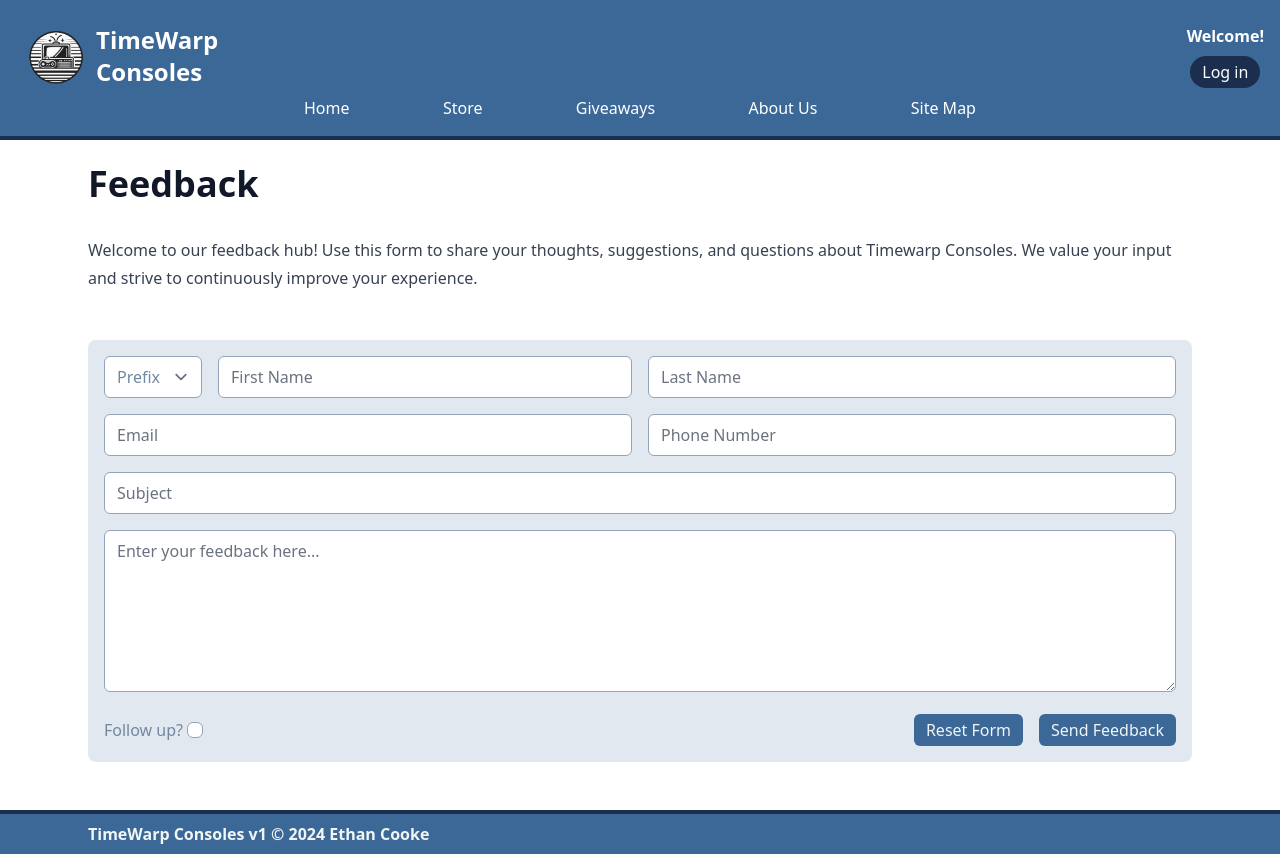
After one commit to ethan-cooke/awd-proj, a PHP site: page /pages/feedback.php in a window 1280 px wide. The commit adds this page. Run offline with PHP 8.4, Linux system fonts and the light colour scheme; some libraries are stand-ins or nearby versions.

Commit message:
finished front end of feedback form

```diff
--- a/src/common/navlinks.html
+++ b/src/common/navlinks.html
@@ -17,7 +17,7 @@
   <div class="dropdown">
     <a href="pages/vision.php">Vision and Mission</a>
     <a href="pages/locations.php">Locations</a>
-    <a title="Not Yet Implemented" href="pages/sorry.php">Feedback Form</a>
+    <a href="pages/feedback.php">Feedback Form</a>
   </div>
 </div>
 <a href="pages/site_map.php">Site Map</a>
--- a/src/css/output.css
+++ b/src/css/output.css
@@ -1249,24 +1249,21 @@ select {
   bottom: 0px;
 }
 
-.left-0 {
-  left: 0px;
-}
-
-.bottom-4 {
-  bottom: 1rem;
+.bottom-3 {
+  bottom: 0.75rem;
 }
 
 .left-4 {
   left: 1rem;
 }
 
-.bottom-3 {
-  bottom: 0.75rem;
-}
-
 .m-0 {
   margin: 0px;
+}
+
+.my-6 {
+  margin-top: 1.5rem;
+  margin-bottom: 1.5rem;
 }
 
 .mb-3 {
@@ -1342,6 +1339,10 @@ select {
   max-width: 36rem;
 }
 
+.flex-1 {
+  flex: 1 1 0%;
+}
+
 .flex-grow {
   flex-grow: 1;
 }
@@ -1388,6 +1389,10 @@ select {
   gap: 1.5rem;
 }
 
+.self-auto {
+  align-self: auto;
+}
+
 .overflow-hidden {
   overflow: hidden;
 }
@@ -1428,6 +1433,11 @@ select {
 .border-tblue3 {
   --tw-border-opacity: 1;
   border-color: rgb(27 46 78 / var(--tw-border-opacity));
+}
+
+.border-slate-400 {
+  --tw-border-opacity: 1;
+  border-color: rgb(148 163 184 / var(--tw-border-opacity));
 }
 
 .bg-slate-200 {
@@ -2157,6 +2167,30 @@ select {
   color: rgb(240 245 246 / var(--tw-text-opacity));
 }
 
+.form-field {
+  align-self: flex-start;
+  border-radius: 0.375rem;
+  --tw-border-opacity: 1;
+  border-color: rgb(148 163 184 / var(--tw-border-opacity));
+}
+
+.form-control:is(.form-validated) :is(input, textarea, select):invalid {
+  --tw-border-opacity: 1;
+  border-color: rgb(220 38 38 / var(--tw-border-opacity));
+  --tw-ring-opacity: 1;
+  --tw-ring-color: rgb(220 38 38 / var(--tw-ring-opacity));
+}
+
+.form-error {
+  display: none;
+  --tw-text-opacity: 1;
+  color: rgb(220 38 38 / var(--tw-text-opacity));
+}
+
+.form-control:is(.form-validated) :is(input, textarea, select):invalid + .form-error {
+  display: block;
+}
+
 @media (min-width: 768px) {
   .md\:flex {
     display: flex;
--- /dev/null
+++ b/src/pages/feedback.php
@@ -0,0 +1,74 @@
+<!DOCTYPE html>
+<html lang="en">
+<?php include('../common/head.php'); ?>
+<body>
+  <div class="flex flex-col w-full min-h-screen">
+    <?php include('../common/navbar.php'); ?>
+    <div class="flex justify-center flex-grow">
+      <div class="flex flex-col w-full max-w-6xl gap-6 text-tgray p-6">
+        <div class="prose max-w-none">
+          <h1>Feedback</h1>
+          <p>
+            Welcome to our feedback hub! Use this form to share your thoughts,
+            suggestions, and questions about Timewarp Consoles. We value your input and
+            strive to continuously improve your experience.
+          </p>
+        </div>
+        <form class="form-control flex flex-col w-full bg-slate-200 rounded-lg my-6 p-4 gap-4" action="scripts/formFeedback.php" method="post" novalidate>
+          <div class="flex flex-col md:flex-row w-full gap-4">
+            <div class="flex flex-1 gap-4">
+              <select class="form-field" name="salutation" required>
+                <option value="" selected disabled hidden>
+                  Prefix
+                </option>
+                <option value="Mrs.">Mrs.</option>
+                <option value="Ms.">Ms.</option>
+                <option value="Mr.">Mr.</option>
+                <option value="Dr.">Dr.</option>
+              </select>
+              <div class="flex-col w-full">
+                <input class="form-field w-full" type="text" name="firstName" required pattern="^[A-Z][A-Za-z '-]*$" placeholder="First Name">
+                <span class="form-error">Please input a valid first name</span>
+              </div>
+            </div>
+            <div class="flex-col flex-1">
+              <input class="form-field w-full" type="text" name="lastName" required pattern="^[A-Z][A-Za-z '-]*$" placeholder="Last Name">
+              <span class="form-error">Please input a valid last name</span>
+            </div>
+          </div>
+          <div class="flex flex-col md:flex-row w-full gap-4">
+            <div class="flex-col flex-1">
+              <input class="form-field w-full" type="text" name="email" required pattern="^\w+([.-]?\w+)*@\w+([.-]?\w+)*(\.\w{2,3})$" placeholder="Email">
+              <span class="form-error">Please input a valid email</span>
+            </div>
+            <div class="flex-col flex-1">
+              <input class="form-field w-full" type="text" name="phone" pattern="^(\d{3}-)?\d{3}-\d{4}$" placeholder="Phone Number">
+              <span class="form-error">Please input a valid phone number</span>
+            </div>
+          </div>
+          <div class="flex-col">
+            <input class="form-field w-full" type="text" name="subject" required placeholder="Subject">
+            <span class="form-error">Subject is required</span>
+          </div>
+          <div class="flex-col">
+            <textarea class="w-full form-field" name="message" rows="6" required placeholder="Enter your feedback here..."></textarea>
+            <span class="form-error">Message is required</span>
+          </div>
+          <div class="flex flex-col md:flex-row w-full justify-between gap-4">
+            <div class="flex items-center">
+              <label for="reply">Follow&nbsp;up?&nbsp;</label>
+              <input id="reply" class="rounded-md border-slate-400" type="checkbox" name="reply">
+            </div>
+            <div class="flex gap-4">
+              <input class="form-field bg-tblue2 text-twhite py-1 px-3" type="reset" value="Reset Form">
+              <input class="form-field bg-tblue2 text-twhite py-1 px-3" type="submit" value="Send Feedback">
+            </div>
+          </div>
+        </form>
+        <script src="scripts/form_control.js"></script>
+      </div>
+    </div>
+    <?php include('../common/footer.php'); ?>
+  </div>
+</body>
+</html>
--- a/src/pages/site_map.php
+++ b/src/pages/site_map.php
@@ -27,7 +27,7 @@
             <div class="text-2xl font-bold">About Us</div>
             <a class="text-xl font-bold" href="pages/vision.php">Vision and Mission</a>
             <a class="text-xl font-bold" href="pages/locations.php">Locations</a>
-            <a class="text-xl font-bold" title="Not Yet Implemented" href="pages/sorry.php">Feedback Form</a>
+            <a class="text-xl font-bold" href="pages/feedback.php">Feedback Form</a>
           </div>
         </div>
       </div>
--- /dev/null
+++ b/src/scripts/form_control.js
@@ -0,0 +1,13 @@
+[...document.getElementsByClassName('form-control')].forEach((form) => {
+  form.addEventListener('submit', (event) => {
+    if (!form.checkValidity()) {
+      event.preventDefault()
+      event.stopPropagation()
+    }
+    form.classList.add('form-validated')
+  })
+  /* remove css on reset */
+  form.addEventListener('reset', () => {
+    form.classList.remove('form-validated')
+  })
+})
```
Also changed, not shown: src/css/my_css.css (+16 -0 lines).
